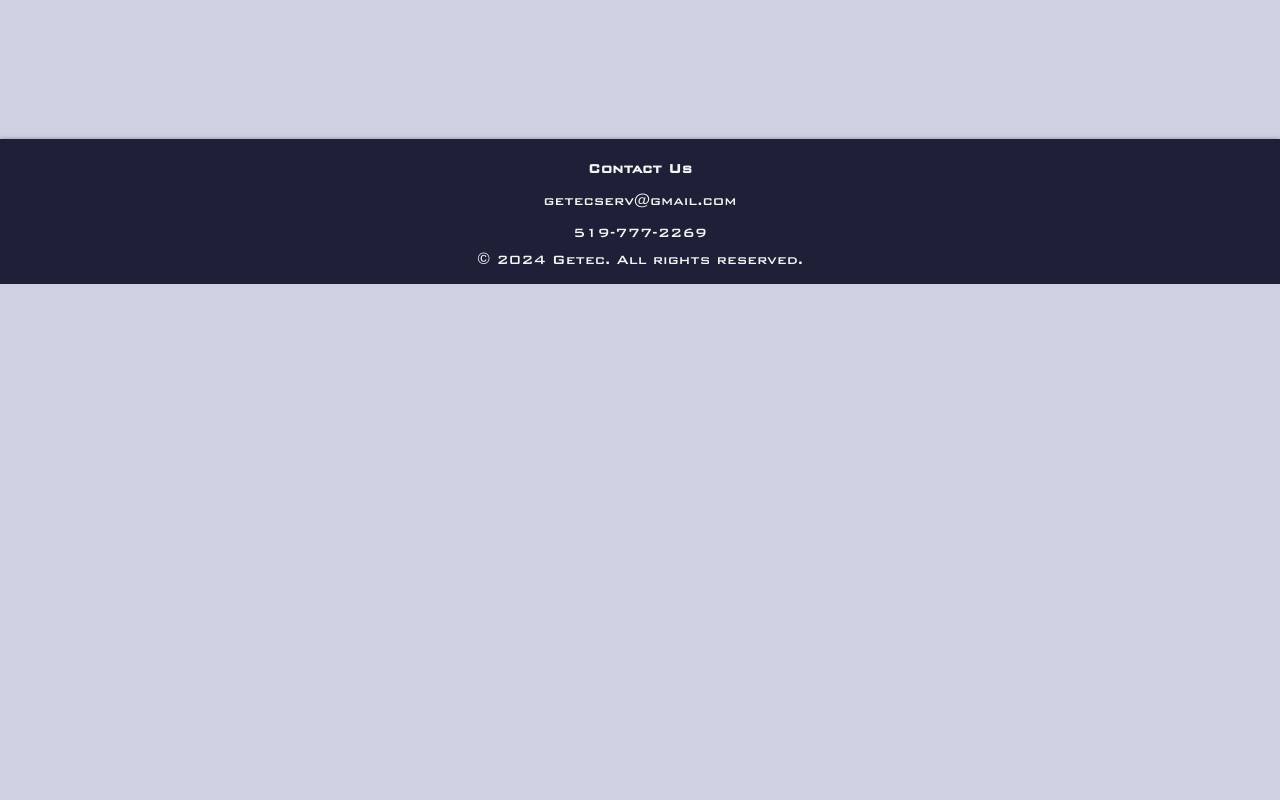
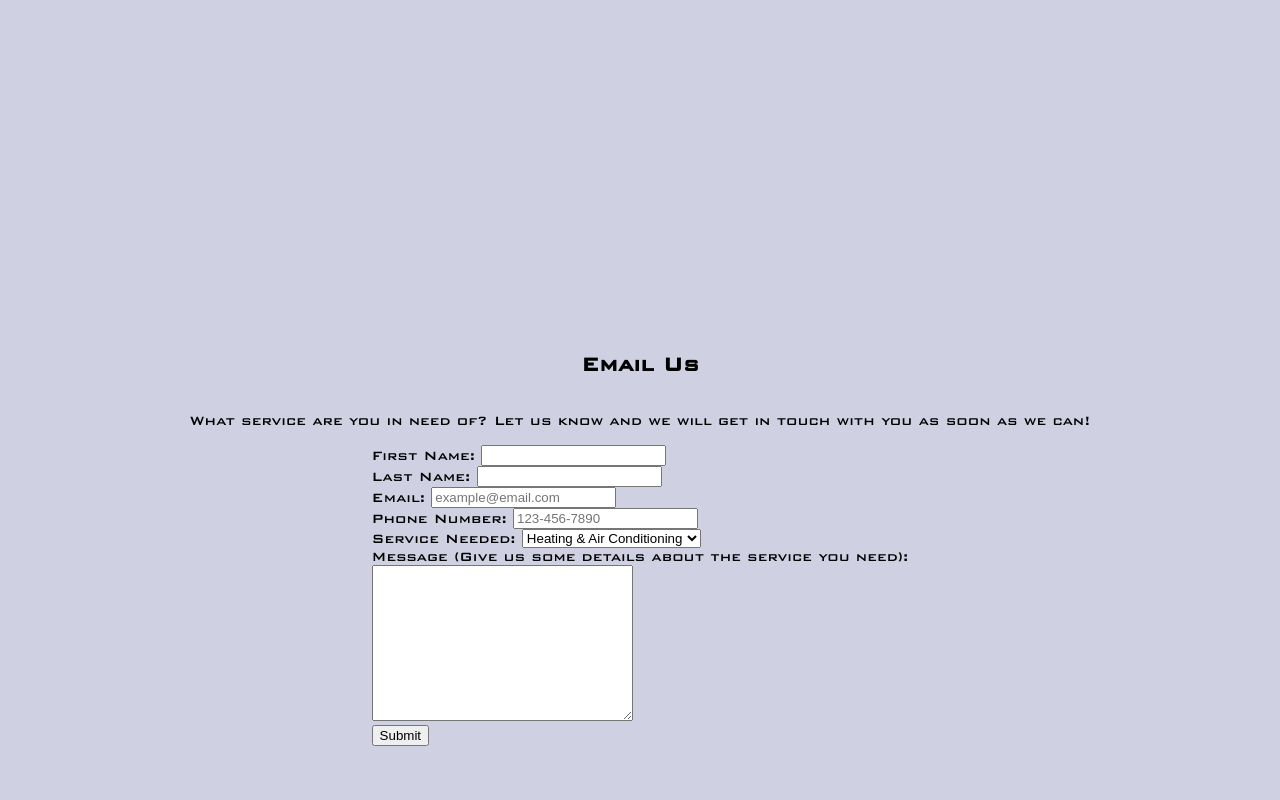
Before and after one commit to alljay213/getec-website, a plain HTML site: page index.html in a window 1280 px wide. Shown: the part 2260-3060 px from the top of the page. Before the commit the page ends 2544 px from the top, so only its background shows below. Drawn offline with Linux system fonts and the light colour scheme.

Commit message:
added direct email form HTML

```diff
--- a/index.html
+++ b/index.html
@@ -78,6 +78,65 @@
         </li>
       </ul>
     </section>
+    <section>
+      <h1>Email Us</h1>
+      <p>
+        What service are you in need of? Let us know and we will get in touch
+        with you as soon as we can!
+      </p>
+      <form action="">
+        <label for="first-name">
+          First Name:
+          <input type="text" id="first-name" name="first-name" />
+        </label>
+        <br />
+        <label for="last-name">
+          Last Name:
+          <input type="text" id="last-name" name="last-name" />
+        </label>
+        <br />
+        <label for="email">
+          Email:
+          <input
+            type="email"
+            name="email"
+            id="email"
+            placeholder="example@email.com"
+          />
+        </label>
+        <br />
+        <label for="phone-number">
+          Phone Number:
+          <input
+            type="tel"
+            name="phone-number"
+            id="phone-number"
+            placeholder="123-456-7890"
+          />
+        </label>
+        <br />
+        <label for="service-needed">
+          Service Needed:
+          <select name="service-needed" id="service-needed">
+            <option value="heating-air-conditioning">
+              Heating & Air Conditioning
+            </option>
+            <option value="mechanicals">Mechanicals</option>
+            <option value="cleaning-services">Cleaning Services</option>
+            <option value="construction">Construction</option>
+            <option value="property-management">Property Management</option>
+          </select>
+        </label>
+        <br />
+        <label for="message">
+          Message (Give us some details about the service you need): <br />
+          <textarea name="message" id="message" cols="30" rows="10"></textarea>
+        </label>
+        <br />
+        <input type="submit" value="Submit" />
+      </form>
+    </section>
+
     <footer id="contact">
       <h4>Contact Us</h4>
       <a href="mailto:getecserv@gmail.com">getecserv@gmail.com</a>
```
